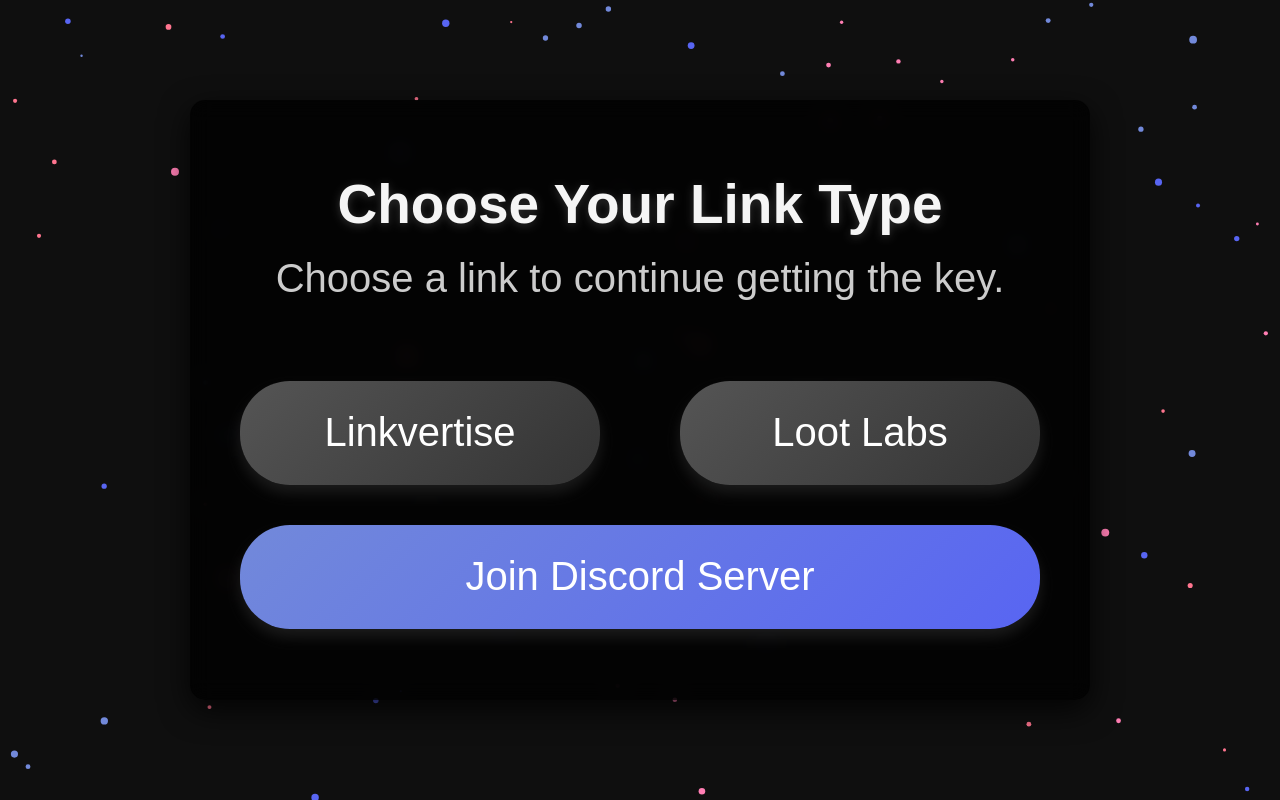
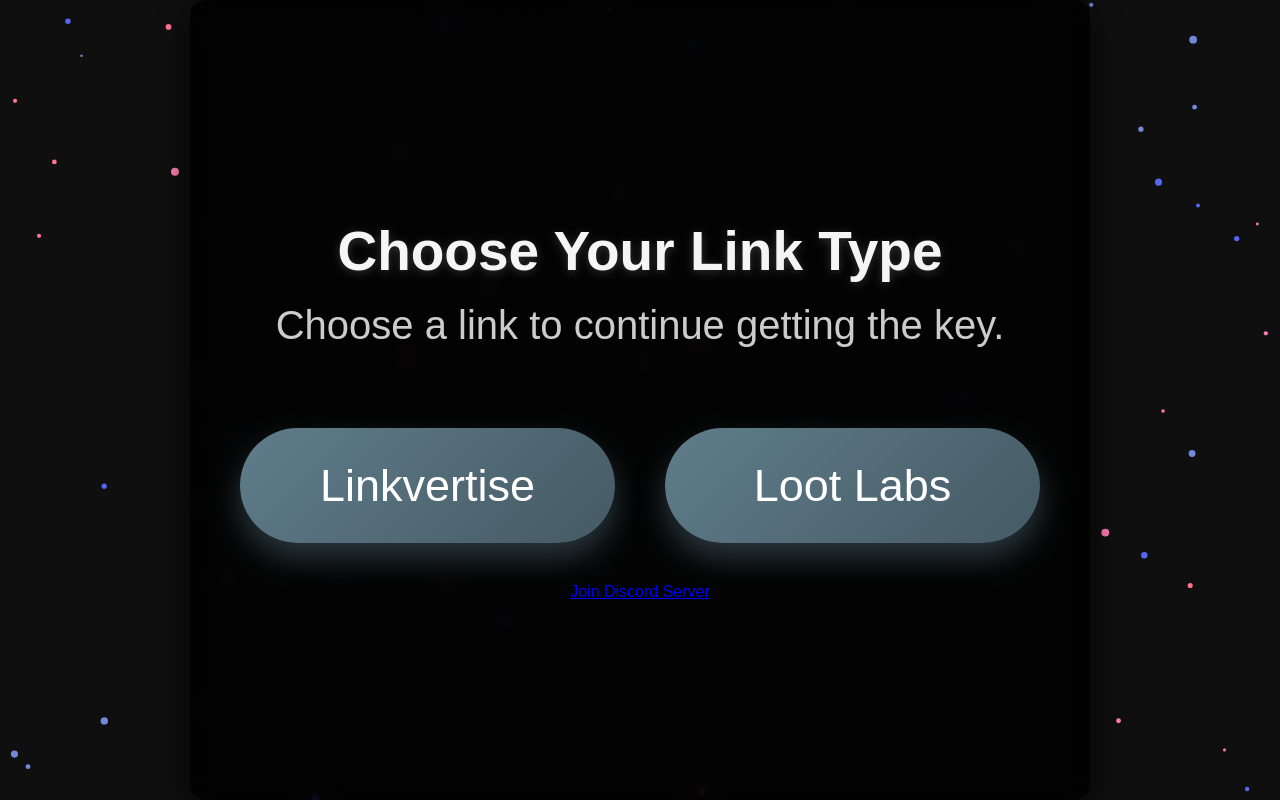
Before and after one commit to redopy7/kazura-, a website: page web/index.html in a window 1280 px wide. Drawn offline with Linux system fonts and the light colour scheme.

Commit message:
Update styles.css

```diff
--- a/web/styles.css
+++ b/web/styles.css
@@ -39,6 +39,7 @@
     animation: fadeIn 1.5s ease forwards;
     max-width: 380px;
     width: 100%;
+    height: auto;
 }
 
 @keyframes fadeIn {
@@ -72,43 +73,62 @@
     font-size: 18px;
     padding: 12px 0;
     border-radius: 50px;
-    background: linear-gradient(135deg, #555555, #333333);
-    box-shadow: 0 8px 15px rgba(85, 85, 85, 0.3);
+    background: linear-gradient(135deg, #607d8b, #455a64);
+    box-shadow: 0 8px 15px rgba(69, 90, 100, 0.3);
     transition: transform 0.3s ease, box-shadow 0.3s ease;
     text-align: center;
     display: inline-block;
     white-space: nowrap;
-    width: 45%;
+    width: 50%;
 }
 
 .button:hover {
     transform: translateY(-5px);
-    box-shadow: 0 15px 30px rgba(85, 85, 85, 0.5);
+    box-shadow: 0 8px 15px rgba(69, 90, 100, 0.3);
 }
 
-.discord-btn {
+.other-btn {
     text-decoration: none;
     color: white;
     font-size: 18px;
     padding: 12px 30px;
     border-radius: 50px;
-    background: linear-gradient(135deg, #7289DA, #5865F2);
-    box-shadow: 0 8px 15px rgba(88, 101, 242, 0.3);
+    background: linear-gradient(135deg, #0d47a1, #536dfe);
+    box-shadow: 0 8px 15px rgba(83, 109, 254, 0.3);
     transition: transform 0.3s ease, box-shadow 0.3s ease;
     display: block;
     margin: 0 auto;
     width: 100%;
 }
 
-.discord-btn:hover {
+.other-btn:hover {
     transform: translateY(-5px);
-    box-shadow: 0 15px 30px rgba(88, 101, 242, 0.5);
+    box-shadow: 0 8px 15px rgba(83, 109, 254, 0.3);
+}
+
+.youtube-btn {
+    text-decoration: none;
+    color: white;
+    font-size: 18px;
+    padding: 12px 30px;
+    border-radius: 50px;
+    background: linear-gradient(135deg, #FF0000, #990000);
+    box-shadow: 0 8px 15px rgba(255, 0, 0, 0.3);
+    transition: transform 0.3s ease, box-shadow 0.3s ease;
+    display: block;
+    margin: 10px auto;
+    width: 100%;
+}
+
+.youtube-btn:hover {
+    transform: translateY(-5px);
+    box-shadow: 0 8px 15px rgba(255, 0, 0, 0.3);
 }
 
 @media (min-width: 768px) {
     .container {
         max-width: 900px;
-        height: 600px;
+        height: 800px;
         display: flex;
         flex-direction: column;
         justify-content: center;
@@ -116,6 +136,7 @@
     }
 
     h1 {
+        margin-top: 20px;
         font-size: 55px;
         margin-bottom: 20px;
     }
@@ -128,43 +149,55 @@
     .buttons {
         text-align: center;
         width: 100%;
-        height: 20%;
-        justify-content: space-between;
-        gap: 30px;
-        margin-bottom: 10px;
+        display: flex;
+        justify-content: space-evenly;
+        gap: 50px;
+        margin-bottom: 40px;
     }
 
-    .button, .discord-btn {
-        font-size: 40px;
-        padding: 15px 40px;
-        width: 45%;
+    .button, .other-btn, .youtube-btn {
+        font-size: 45px;
+        padding: 20px;
+        min-width: 150px;
+        min-height: 115px;
+        border-radius: 60px;
+        text-decoration: none;
+        color: white;
         display: flex;
         justify-content: center;
         align-items: center;
-        border-radius: 50px;
-        background: linear-gradient(135deg, #555555, #333333);
-        box-shadow: 0 8px 15px rgba(85, 85, 85, 0.3);
-        text-decoration: none;
-        color: white;
-        text-align: center;
-        white-space: nowrap;
+        transition: transform 0.3s ease, box-shadow 0.3s ease;
+    }
+
+    .button {
+        box-shadow: 0 15px 30px rgba(69, 90, 100, 0.6);
     }
 
     .button:hover {
         transform: translateY(-5px);
-        box-shadow: 0 15px 30px rgba(85, 85, 85, 0.5);
+        box-shadow: 0 15px 30px rgba(69, 90, 100, 0.6);
     }
 
-    .discord-btn {
-        font-size: 40px;
-        height: 20%;
-        margin-top: 30px;
-        width: 100%;
-        background: linear-gradient(135deg, #7289DA, #5865F2);
+    .other-btn {
+        background: linear-gradient(135deg, #0d47a1, #536dfe);
+        box-shadow: 0 15px 30px rgba(83, 109, 254, 0.6);
+        margin-bottom: 15px;
     }
 
-    .discord-btn:hover {
+    .other-btn:hover {
         transform: translateY(-5px);
-        box-shadow: 0 15px 30px rgba(88, 101, 242, 0.5);
+        box-shadow: 0 15px 30px rgba(83, 109, 254, 0.6);
+    }
+
+    .youtube-btn {
+        background: linear-gradient(135deg, #FF0000, #990000);
+        box-shadow: 0 15px 30px rgba(255, 0, 0, 0.6);
+        margin-top: 15px;
+        margin-bottom: 15px;
+    }
+
+    .youtube-btn:hover {
+        transform: translateY(-5px);
+        box-shadow: 0 15px 30px rgba(255, 0, 0, 0.6);
     }
 }
```
